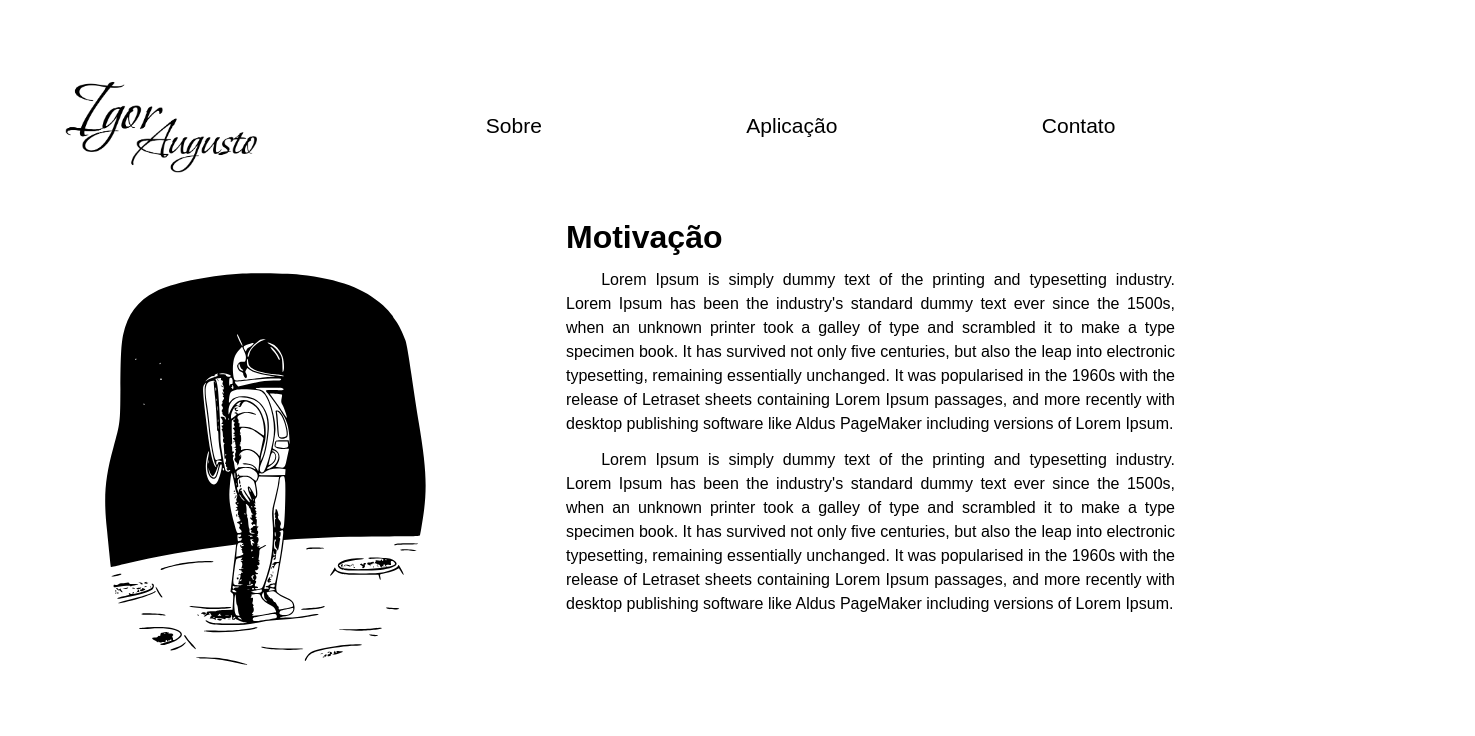
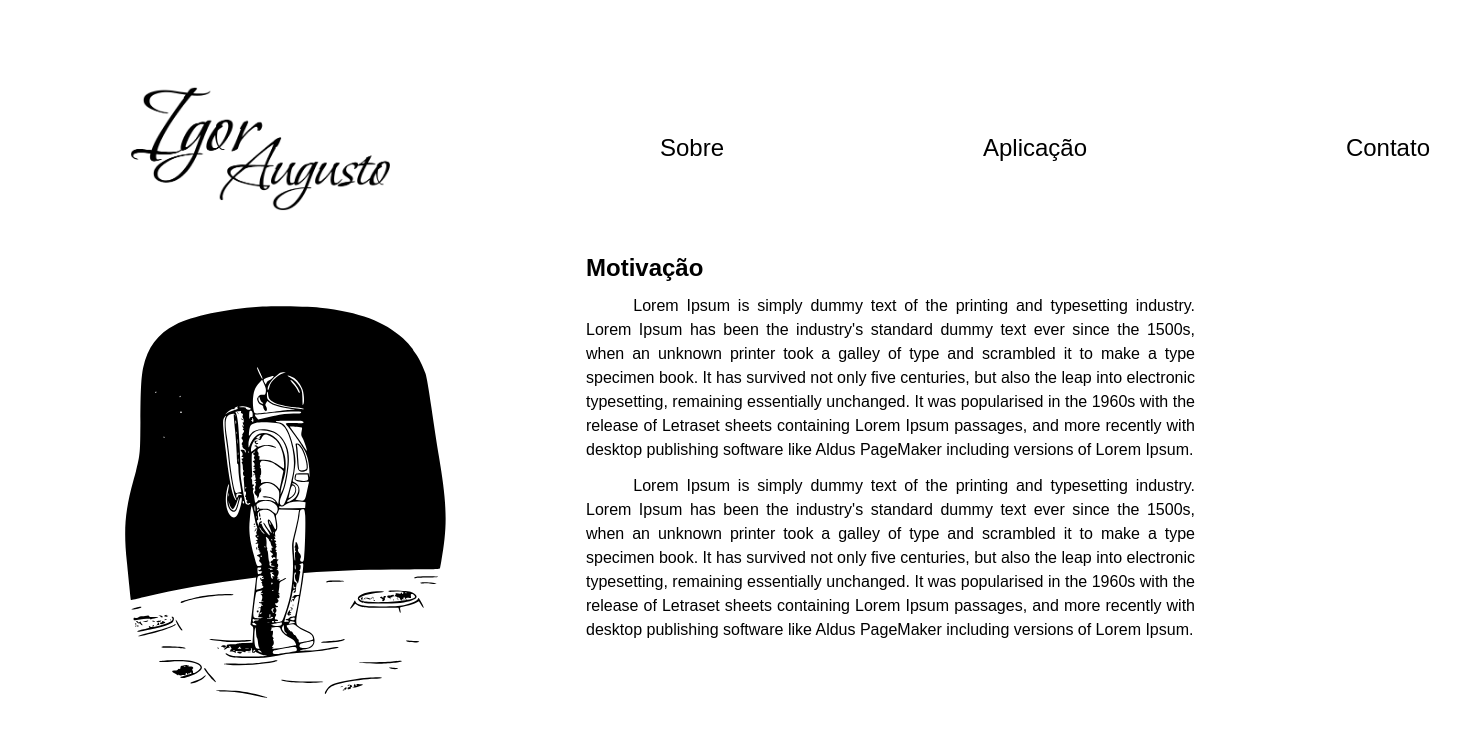
Before and after one commit to igoraugustobrz/Calculator, a plain HTML site: page index.html in a window 1280 px wide. Shown: the whole page, 1475 px wide, since content can reach past the window. Drawn offline with Linux system fonts and the light colour scheme.

Commit message:
Otimização do código e Início da primeira seção

```diff
--- a/css/style.css
+++ b/css/style.css
@@ -1,5 +1,30 @@
 /* ===================
-        Estilo geral
+     Animação carregar
+        conteúdo
+   =================== */
+@keyframes load {
+    to {
+        opacity: 1;
+    }
+
+    from {
+        opacity: 0;
+        transform: translateX(0);
+    }
+}
+
+/* =====================
+   Definição da animação
+   ===================== */
+.load-animation {
+    animation-name: load;
+    animation-duration: 1.5s;
+    animation-timing-function: ease;
+    animation-fill-mode: forwards;
+}
+
+/* ===================
+        Reset geral
    =================== */
 * {
     margin: 0px;
@@ -8,15 +33,40 @@
     font-family: "Arial", "Times New Roman";
 }
 
+body {
+    overflow-x: hidden;
+}
+
 /* ===================
-   Container principal
+     Header e Navbar
    =================== */
-.container {
+.header-nav {
+    transform: translateX(20px);
+}
+
+/* ===================
+   Container flexível
+   =================== */
+.flex-container {
     display: flex;
     flex-direction: row;
-    justify-content: center;
+    justify-content: space-between;
     align-items: center;
     max-width: 1920px;
+    width: 1350px;
+    padding: 5px;
+    margin: 80px 105px 0px 105px;
+}
+
+/* ===================
+          Reset
+   =================== */
+header, article, section {
+    position: relative;
+    margin: 0px;
+    padding: 0px;
+    top: 0;
+    height: auto;
     width: 100%;
 }
 
@@ -26,42 +76,59 @@
 .nav-container {
     display: flex;
     flex-direction: row;
-    justify-content: space-around;
+    justify-content: space-between;
     align-items: center;
-    margin-top: 80px;
+    width: 1300px;
 }
 
 /* ===================
      Dimensão da Logo
    =================== */
 #logo {
-    height: 15%;
-    width: 15%;
+    height: 20%;
+    width: 20%;
 }
 
 /* ===================
-      Formatação li
+    Reset e Formatação
+   =================== */
+ul {
+    list-style-type: none;
+    margin: 0px;
+    padding: 0px;
+}
+
+/* ===================
+       Alinhamento
+        Horizontal
+   =================== */
+.list {
+    display: flex;
+    justify-content: space-between;
+    width: 770px;
+}
+
+/* ===================
+     Deixar em linha
    =================== */
 li {
-    list-style: none;
     display: inline;
 }
 
 /* ===================
-     Texto da NavBar
+     Texto da Navbar
    =================== */
 .list li a {
     text-decoration: none;
-    font-size: 21px;
+    font-size: 24px;
     color: black;
-    margin: 100px;
 }
 
 /* ===================
-   Animaçao Texo NavBar
+     Seção motivação
    =================== */
-.list li a:hover {
-
+.section-motivation {
+    transform: translateX(20px);
 }
 
 /* ===================
@@ -72,17 +139,23 @@ li {
     flex-direction: row;
     justify-content: flex-start;
     align-items: center;
-    margin-left: 105px;
-    margin-right: 105px;
+    margin: 0px 105px 0px 105px;
 }
 
 /* ===================
       Astronaut img
    =================== */
 #astronaut {
-    margin-top: 100px;
+    margin-top: 90px;
     width: 30%;
     height: 30%;
+}
+
+/* ===================
+    Article motivação
+   =================== */
+#motivational-article {
+    margin-left: 140px;
 }
 
 /* ===================
@@ -90,16 +163,16 @@ li {
    =================== */
 .content {
     display: inline;
-    width: 637px;
+    width: 100%;
     height: 400px;
-    margin-left: 140px;
+    margin-right: 20px;
 }
 
 /* ===================
-          Texto
+   Formatação do Texto
    =================== */
 .text {
-    text-indent: 2.2em;
+    text-indent: 47.25px;
     line-height: 1.5;
     margin-top: 0.75em;
     text-align: justify;
--- a/index.html
+++ b/index.html
@@ -1,5 +1,6 @@
 <!DOCTYPE html>
 <html lang="pt-br">
+
 <head>
     <meta charset="UTF-8">
     <meta http-equiv="X-UA-Compatible" content="IE=edge">
@@ -13,10 +14,12 @@
     <link rel="stylesheet" href="css/style.css">
 
 </head>
+
 <body>
 
-    <!-- Navbar -->
-    <div class="container">
+    <!-- Header and Navbar -->
+    <header class="header-nav load-animation">
+        <div class="flex-container">
             <nav class="nav-container">
                 <img src="img/logo.png" id="logo" alt="Logo">
                 <ul class="list">
@@ -26,27 +29,54 @@
                 </ul>
             </nav>
         </div>
-    <!-- End of Navbar  -->
+    </header>
+    <!-- End of Header and Navbar  -->
 
     <!-- About me Section -->
+    <section class="section-motivation load-animation">
         <div class="container-content">
             <img src="img/astronauta.svg" alt="Astronauta" id="astronaut">
+            <article id="motivational-article">
                 <div class="content">
-            <h1 class="">Motivação</h1>
-            <p class="text">Lorem Ipsum is simply dummy text of the printing and typesetting industry. Lorem Ipsum has been the industry's standard dummy text ever
-               since the 1500s, when an unknown printer took a galley of type and scrambled it to make a type specimen book. It has survived not only
-               five centuries, but also the leap into electronic typesetting, remaining essentially unchanged. It was popularised in the 1960s with the
-               release of Letraset sheets containing Lorem Ipsum passages, and more recently with desktop publishing software like Aldus PageMaker
+                    <h2 class="title">Motivação</h2>
+                    <p class="text">Lorem Ipsum is simply dummy text of the printing and typesetting industry. Lorem
+                        Ipsum
+                        has
+                        been the industry's standard dummy text ever
+                        since the 1500s, when an unknown printer took a galley of type and scrambled it to make a type
+                        specimen
+                        book. It has survived not only
+                        five centuries, but also the leap into electronic typesetting, remaining essentially unchanged.
+                        It
+                        was
+                        popularised in the 1960s with the
+                        release of Letraset sheets containing Lorem Ipsum passages, and more recently with desktop
+                        publishing
+                        software like Aldus PageMaker
                         including versions of Lorem Ipsum.
                     </p>
-            <p class="text">Lorem Ipsum is simply dummy text of the printing and typesetting industry. Lorem Ipsum has been the industry's standard dummy text ever
-                since the 1500s, when an unknown printer took a galley of type and scrambled it to make a type specimen book. It has survived not only
-                five centuries, but also the leap into electronic typesetting, remaining essentially unchanged. It was popularised in the 1960s with the
-                release of Letraset sheets containing Lorem Ipsum passages, and more recently with desktop publishing software like Aldus PageMaker
-                including versions of Lorem Ipsum.</p>
+                    <p class="text">Lorem Ipsum is simply dummy text of the printing and typesetting industry. Lorem
+                        Ipsum
+                        has
+                        been the industry's standard dummy text ever
+                        since the 1500s, when an unknown printer took a galley of type and scrambled it to make a type
+                        specimen
+                        book. It has survived not only
+                        five centuries, but also the leap into electronic typesetting, remaining essentially unchanged.
+                        It
+                        was
+                        popularised in the 1960s with the
+                        release of Letraset sheets containing Lorem Ipsum passages, and more recently with desktop
+                        publishing
+                        software like Aldus PageMaker
+                        including versions of Lorem Ipsum.
+                    </p>
                 </div>
+            </article>
         </div>
+    </section>
     <!-- End of About me Section -->
 
 </body>
+
 </html>
```
Lines whose indentation alone changed are shown as unchanged.
